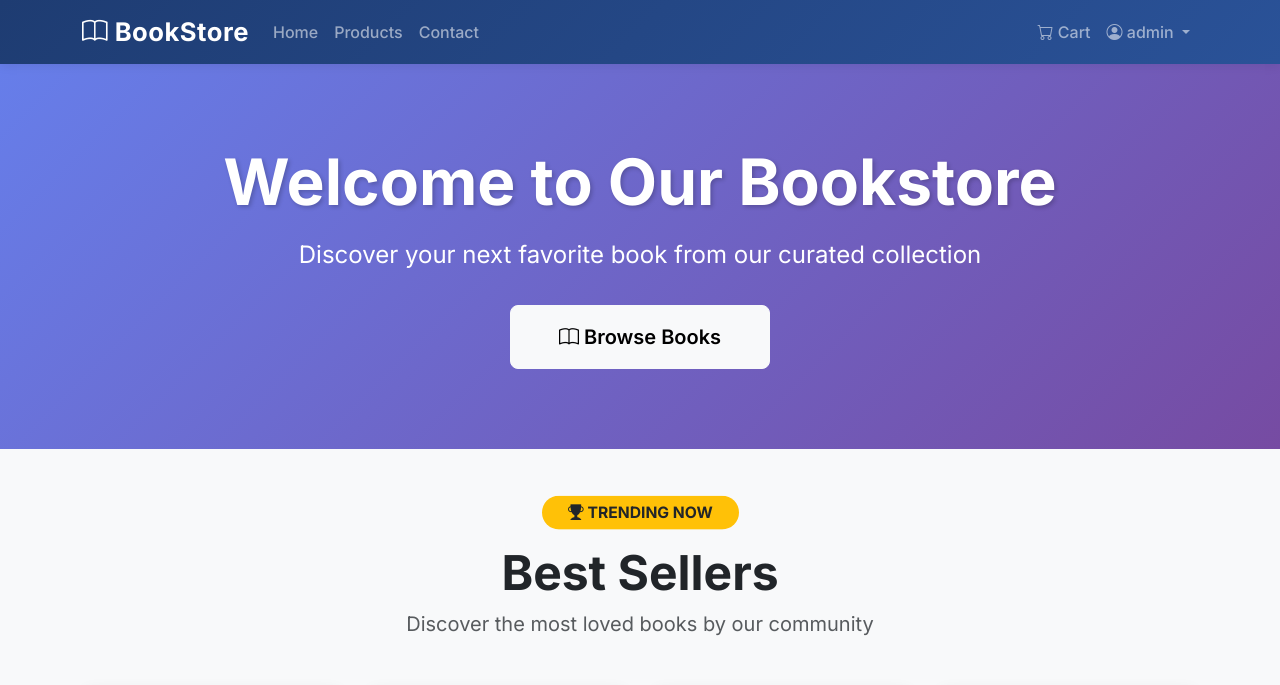
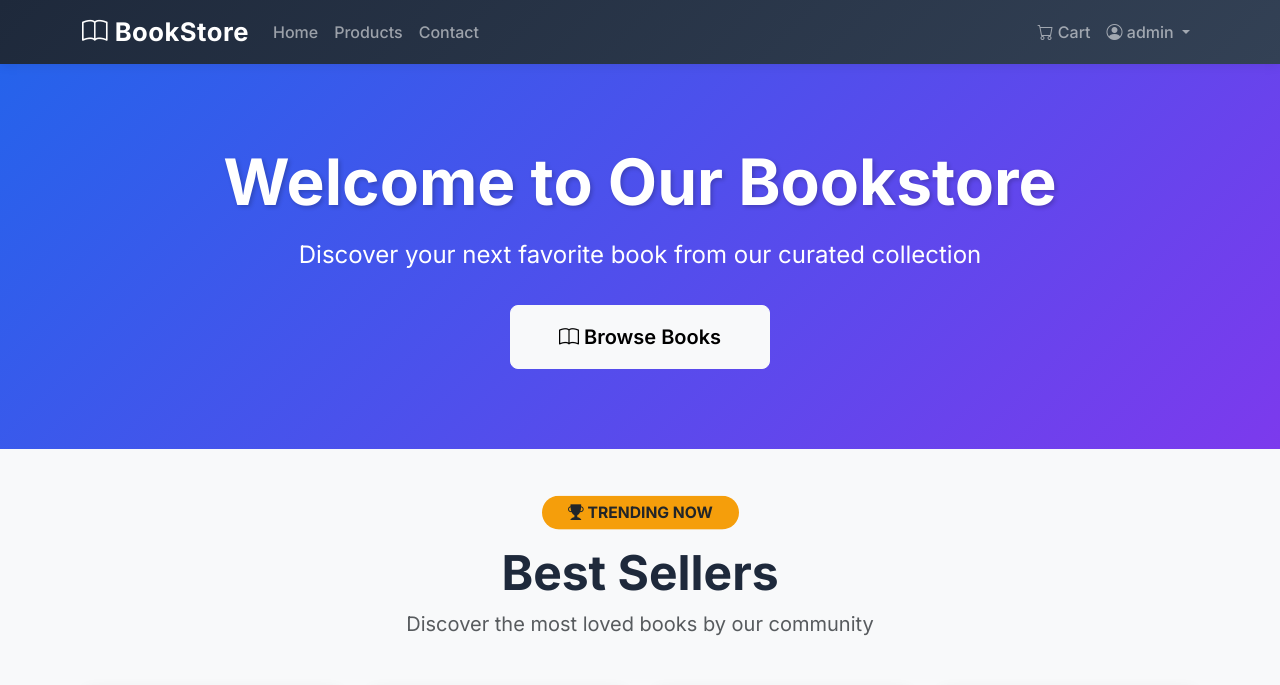
Before and after one commit to k-krishaa/Books, a Flask app: page / in a window 1280 px wide. Shown: the top 685 px of the page. Run offline with Flask 3, Linux system fonts and the light colour scheme; a user stored in the database is signed in; data comes from the database, SQL or seed files in the repository; data that the repository does not hold is empty.

Commit message:
Implement professional color scheme with CSS variables

```diff
--- a/static/css/style.css
+++ b/static/css/style.css
@@ -1,9 +1,23 @@
+:root {
+    --primary-color: #2563eb;
+    --primary-dark: #1e40af;
+    --secondary-color: #7c3aed;
+    --accent-color: #f59e0b;
+    --success-color: #10b981;
+    --danger-color: #ef4444;
+    --dark-bg: #1e293b;
+    --light-bg: #f8fafc;
+    --text-dark: #1e293b;
+    --text-muted: #64748b;
+}
+
 body {
     min-height: 100vh;
     display: flex;
     flex-direction: column;
     font-family: 'Inter', 'Segoe UI', Tahoma, Geneva, Verdana, sans-serif;
-    background-color: #f8f9fa;
+    background-color: var(--light-bg);
+    color: var(--text-dark);
 }
 
 main {
@@ -12,7 +26,7 @@ main {
 
 .navbar {
     box-shadow: 0 2px 10px rgba(0,0,0,0.08);
-    background: linear-gradient(135deg, #1e3c72 0%, #2a5298 100%) !important;
+    background: linear-gradient(135deg, var(--dark-bg) 0%, #334155 100%) !important;
 }
 
 .navbar-brand {
@@ -27,12 +41,12 @@ main {
 }
 
 .nav-link:hover {
-    color: #ffd700 !important;
+    color: var(--accent-color) !important;
     transform: translateY(-2px);
 }
 
 .hero {
-    background: linear-gradient(135deg, #667eea 0%, #764ba2 100%);
+    background: linear-gradient(135deg, var(--primary-color) 0%, var(--secondary-color) 100%);
     box-shadow: 0 4px 20px rgba(0,0,0,0.1);
     padding: 80px 0 !important;
 }
@@ -75,7 +89,7 @@ main {
 .category-card:hover {
     transform: translateY(-8px);
     box-shadow: 0 12px 30px rgba(0,0,0,0.2);
-    background: linear-gradient(135deg, #667eea 0%, #764ba2 100%);
+    background: linear-gradient(135deg, var(--primary-color) 0%, var(--secondary-color) 100%);
 }
 
 .category-card:hover .card-title {
@@ -99,23 +113,56 @@ main {
 }
 
 .btn-primary {
-    background: linear-gradient(135deg, #667eea 0%, #764ba2 100%);
+    background: linear-gradient(135deg, var(--primary-color) 0%, var(--secondary-color) 100%);
     border: none;
 }
 
 .btn-primary:hover {
-    background: linear-gradient(135deg, #764ba2 0%, #667eea 100%);
+    background: linear-gradient(135deg, var(--secondary-color) 0%, var(--primary-color) 100%);
+    box-shadow: 0 6px 20px rgba(37, 99, 235, 0.4);
 }
 
 .btn-outline-primary:hover {
-    background: linear-gradient(135deg, #667eea 0%, #764ba2 100%);
+    background: linear-gradient(135deg, var(--primary-color) 0%, var(--secondary-color) 100%);
     border-color: transparent;
+}
+
+.btn-success {
+    background: var(--success-color);
+    border: none;
+}
+
+.btn-success:hover {
+    background: #059669;
+}
+
+.btn-warning {
+    background: var(--accent-color);
+    border: none;
+    color: white;
+}
+
+.btn-danger {
+    background: var(--danger-color);
+    border: none;
 }
 
 .badge {
     animation: pulse 2s infinite;
     padding: 6px 10px;
     border-radius: 20px;
+}
+
+.badge.bg-danger {
+    background: var(--danger-color) !important;
+}
+
+.badge.bg-warning {
+    background: var(--accent-color) !important;
+}
+
+.badge.bg-success {
+    background: var(--success-color) !important;
 }
 
 @keyframes pulse {
@@ -139,11 +186,11 @@ main {
 
 footer {
     box-shadow: 0 -2px 10px rgba(0,0,0,0.08);
-    background: linear-gradient(135deg, #1e3c72 0%, #2a5298 100%);
+    background: linear-gradient(135deg, var(--dark-bg) 0%, #334155 100%);
 }
 
 footer a:hover {
-    color: #ffd700 !important;
+    color: var(--accent-color) !important;
     transition: color 0.3s;
 }
 
@@ -159,8 +206,8 @@ footer a:hover {
 }
 
 .form-control:focus {
-    border-color: #667eea;
-    box-shadow: 0 0 0 0.2rem rgba(102, 126, 234, 0.25);
+    border-color: var(--primary-color);
+    box-shadow: 0 0 0 0.2rem rgba(37, 99, 235, 0.25);
     transform: translateY(-2px);
 }
 
@@ -185,7 +232,7 @@ footer a:hover {
 }
 
 .dropdown-item:hover {
-    background: linear-gradient(135deg, #667eea 0%, #764ba2 100%);
+    background: linear-gradient(135deg, var(--primary-color) 0%, var(--secondary-color) 100%);
     color: white;
     transform: translateX(5px);
 }
@@ -195,7 +242,11 @@ h1, h2, h3, h4, h5, h6 {
 }
 
 .text-primary {
-    color: #667eea !important;
+    color: var(--primary-color) !important;
+}
+
+.text-warning {
+    color: var(--accent-color) !important;
 }
 
 /* Smooth scroll */
```
